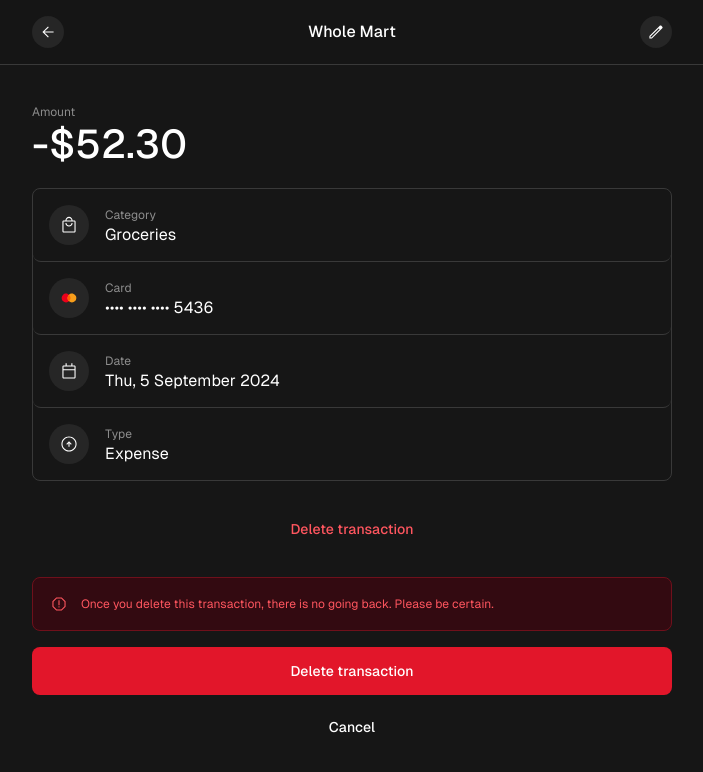
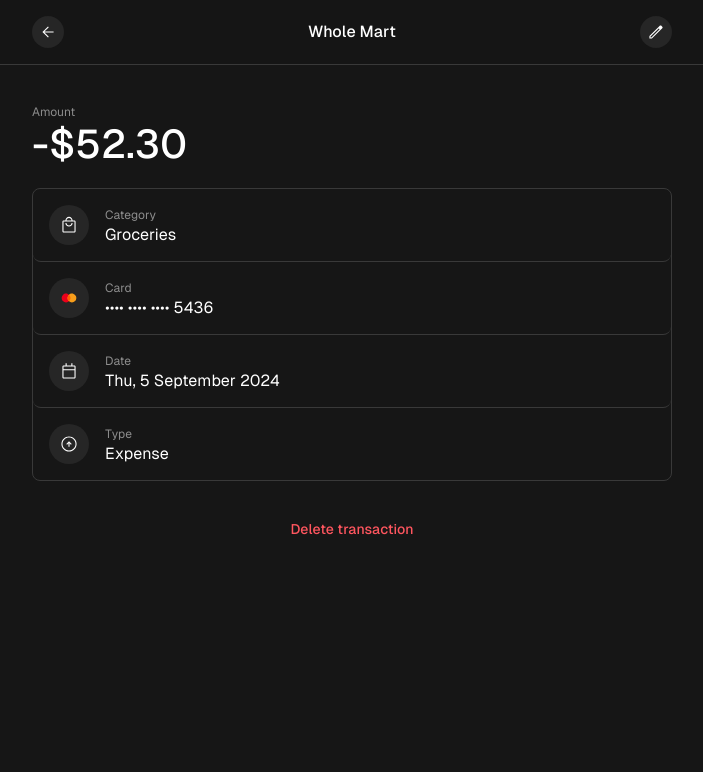
Before and after one commit to benjaminpfleghaar/mintly, a Next.js app: page /1 in a window 1280 px wide. Shown: the top 772 px of the page, without its empty margins (288-991 px from the left). Built offline with nearby package versions, Linux system fonts and the light colour scheme.

Commit message:
implement toggle state

```diff
--- a/components/layout/DeleteDialog.tsx
+++ b/components/layout/DeleteDialog.tsx
@@ -3,13 +3,13 @@
 import GhostButton from "@/components/ui/GhostButton";
 import DeleteButton from "@/components/ui/DeleteButton";
 
-export default function DeleteDialog() {
+export default function DeleteDialog({ toggleDelete }: { toggleDelete: VoidFunction }) {
 	return (
 		<StyledSection>
 			<Note />
 			<StyledDiv>
 				<DeleteButton label="Delete transaction" />
-				<GhostButton onClick={() => {}} label="Cancel" />
+				<GhostButton onClick={toggleDelete} label="Cancel" />
 			</StyledDiv>
 		</StyledSection>
 	);
--- a/components/page/TransactionDetailsPage.tsx
+++ b/components/page/TransactionDetailsPage.tsx
@@ -1,5 +1,6 @@
 "use client";
 
+import { useState } from "react";
 import styled from "styled-components";
 import { notFound } from "next/navigation";
 import { formatAmount } from "@/lib/utils";
@@ -12,6 +13,7 @@
 
 export default function TransactionDetailsPage({ id }: { id: string }) {
 	const { transactions } = useTransactions();
+	const [toggleDelete, setToggleDelete] = useState(false);
 	const transaction = transactions.find((transaction) => transaction.id === id);
 
 	const iconOnLeftSide: IconLinkProps = {
@@ -39,8 +41,7 @@
 					<StyledData value={amount}>{formatAmount(amount)}</StyledData>
 				</StyledSection>
 				<TransactionDetails category={category} date={date} type={type} />
-				<GhostButton onClick={() => console.log("Delete")} label="Delete transaction" color="red" />
-				<DeleteDialog />
+				{toggleDelete ? <DeleteDialog toggleDelete={() => setToggleDelete(false)} /> : <GhostButton onClick={() => setToggleDelete(true)} label="Delete transaction" color="red" />}
 			</StyledMain>
 		</>
 	);
```
